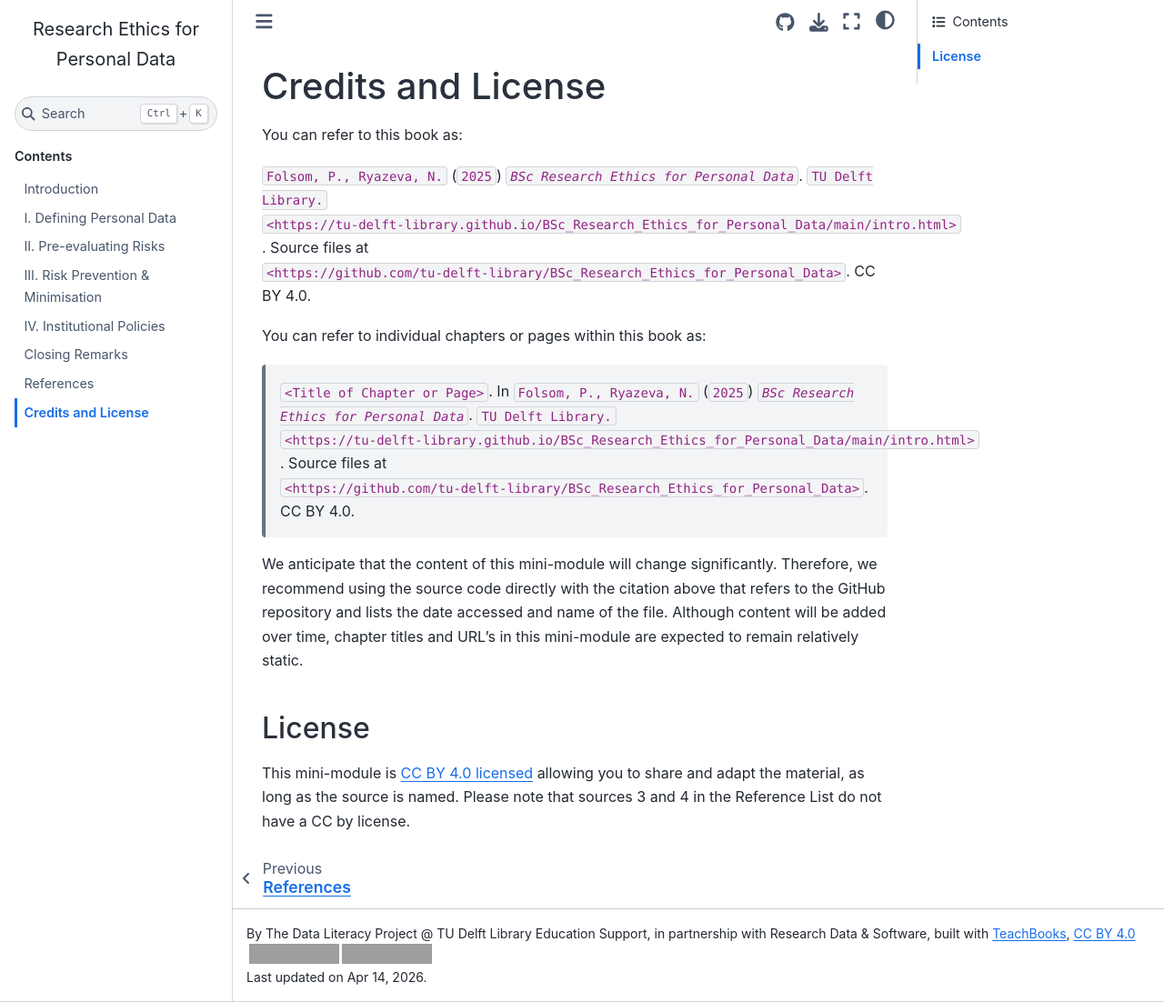
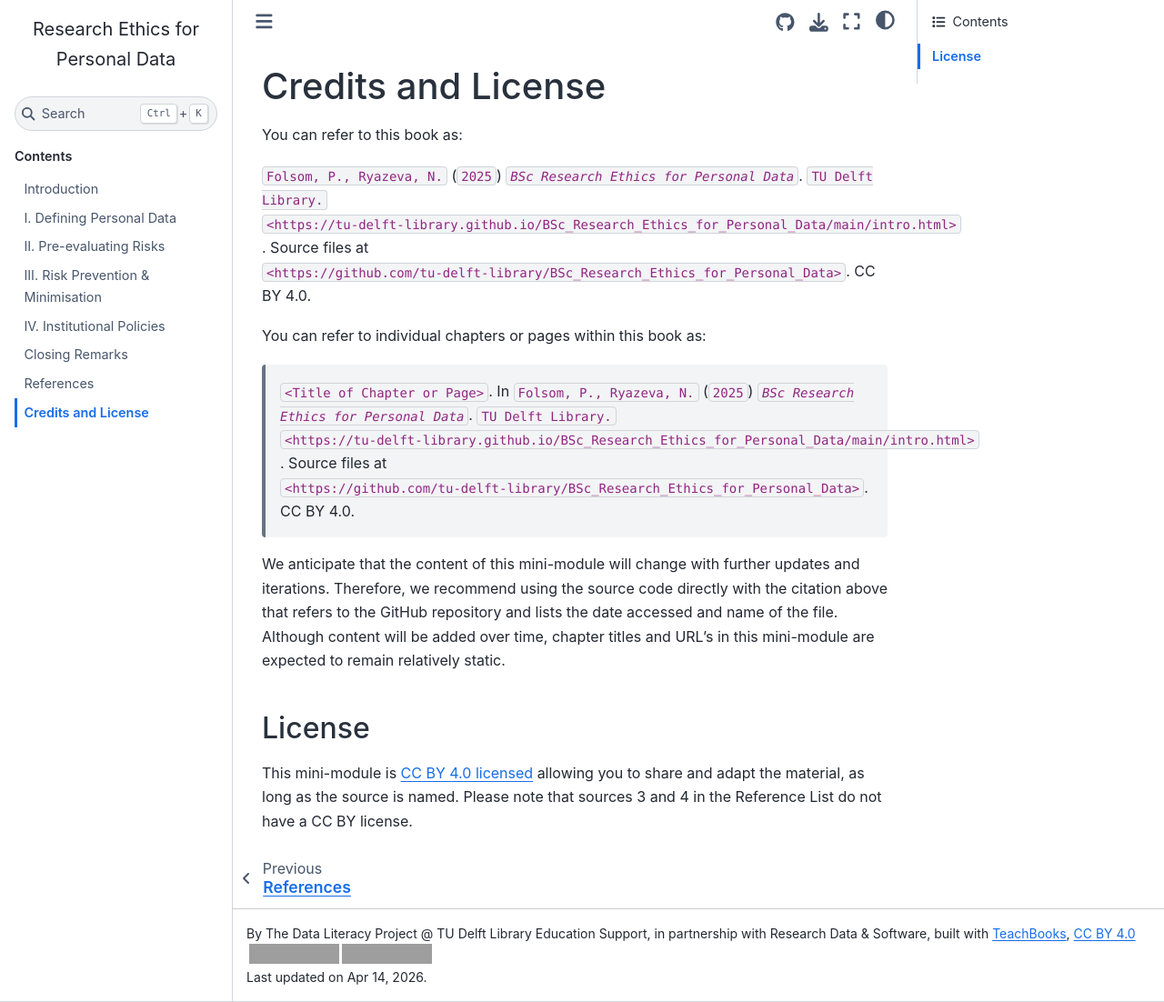
Before and after one commit to tu-delft-library/BSc_Research_Ethics_for_Personal_Data, a Jupyter Book: the page built from book/credits.md, in a window 1280 px wide and 1102 px high. Shown: the whole window at 91% size. Built offline with Jupyter Book 1.0.4 settings and Sphinx 7.4.7 and the Sphinx Book theme 1.1.4, drawn with Linux system fonts in a browser that asks for light colours; comment, search, counter and statistics services are not loaded; grey boxes are pictures that could not be loaded.

Commit message:
Update credits.md

```diff
--- a/book/credits.md
+++ b/book/credits.md
@@ -3,14 +3,14 @@
 
 You can refer to this book as:
 
-`Folsom, P., Ryazeva, N.` (`2025`) _`BSc Research Ethics for Personal Data`_.  `TU Delft Library.`  `<https://tu-delft-library.github.io/BSc_Research_Ethics_for_Personal_Data/main/intro.html>`. Source files at `<https://github.com/tu-delft-library/BSc_Research_Ethics_for_Personal_Data>`. CC BY 4.0.
+`Folsom, P., Ryazeva, N.` (`2025`) _`BSc Research Ethics for Personal Data`_.  `TU Delft Library.` `<https://tu-delft-library.github.io/BSc_Research_Ethics_for_Personal_Data/main/intro.html>`. Source files at `<https://github.com/tu-delft-library/BSc_Research_Ethics_for_Personal_Data>`. CC BY 4.0.
 
 You can refer to individual chapters or pages within this book as:
 
-> `<Title of Chapter or Page>`. In `Folsom, P., Ryazeva, N.` (`2025`) _`BSc Research Ethics for Personal Data`_. `TU Delft Library.`  `<https://tu-delft-library.github.io/BSc_Research_Ethics_for_Personal_Data/main/intro.html>`. Source files at `<https://github.com/tu-delft-library/BSc_Research_Ethics_for_Personal_Data>`. CC BY 4.0.
+> `<Title of Chapter or Page>`. In `Folsom, P., Ryazeva, N.` (`2025`) _`BSc Research Ethics for Personal Data`_. `TU Delft Library.` `<https://tu-delft-library.github.io/BSc_Research_Ethics_for_Personal_Data/main/intro.html>`. Source files at `<https://github.com/tu-delft-library/BSc_Research_Ethics_for_Personal_Data>`. CC BY 4.0.
 
-We anticipate that the content of this mini-module will change significantly. Therefore, we recommend using the source code directly with the citation above that refers to the GitHub repository and lists the date accessed and name of the file. Although content will be added over time, chapter titles and URL's in this mini-module are expected to remain relatively static.
+We anticipate that the content of this mini-module will change with further updates and iterations. Therefore, we recommend using the source code directly with the citation above that refers to the GitHub repository and lists the date accessed and name of the file. Although content will be added over time, chapter titles and URL's in this mini-module are expected to remain relatively static.
 
 
 ## License
-This mini-module is [CC BY 4.0 licensed](https://creativecommons.org/licenses/by/4.0/) allowing you to share and adapt the material, as long as the source is named. Please note that sources 3 and 4 in the Reference List do not have a CC by license.
+This mini-module is [CC BY 4.0 licensed](https://creativecommons.org/licenses/by/4.0/) allowing you to share and adapt the material, as long as the source is named. Please note that sources 3 and 4 in the Reference List do not have a CC BY license.
```
